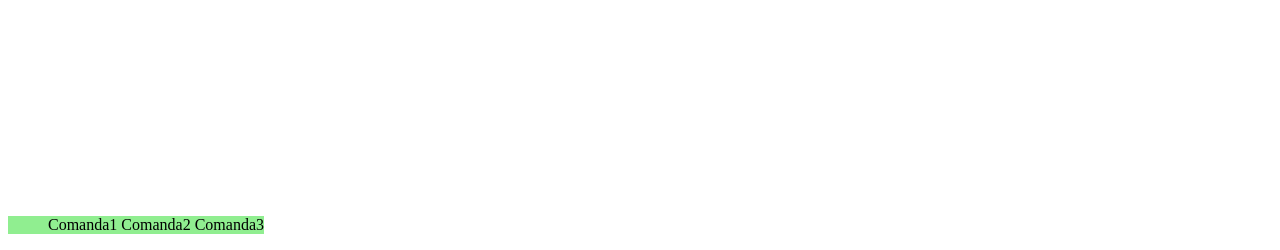
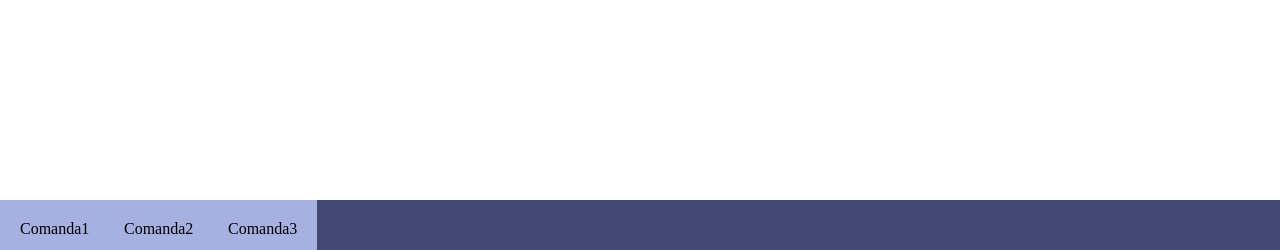
Before and after one commit to horatiu-udrea/WebLab, a PHP site: page / in a window 1280 px wide. Shown: the part 650-900 px from the top of the page. Run offline with PHP 8.4, Linux system fonts and the light colour scheme.

Commit message:
Lab 2 finished

```diff
--- a/lab2/index.html
+++ b/lab2/index.html
@@ -2,35 +2,37 @@
 <html lang="en">
 <head>
     <meta charset="UTF-8">
-    <title>Title</title>
+<!--    assignment number 15-->
+    <title>Navigation bar</title>
     <link rel="stylesheet" type="text/css" href="style.css"/>
 </head>
 <body>
-<ul class="sidebar">
-    <li class ="element">
+<div class="sidebar">
+    <div class="element">
+        <div class="submenu">
+            <div class="subitem">1 Subcomanda1</div>
+            <div class="subitem">1 Subcomanda2</div>
+            <div class="subitem">1 Subcomanda3</div>
+        </div>
         <span class="command">Comanda1</span>
-        <ul class="submenu">
-            <li>1 Subcomanda1</li>
-            <li>1 Subcomanda2</li>
-            <li>1 Subcomanda3</li>
-        </ul>
+    </div>
+    <div class="element">
+        <span class="command">Comanda2</span>
+        <div class="submenu">
+            <div class="subitem">2 Subcomanda1</div>
+            <div class="subitem">2 Subcomanda2</div>
+            <div class="subitem">2 Subcomanda3</div>
+        </div>
+    </div>
+    <div class="element">
+        <span class="command">Comanda3</span>
+        <div class="submenu">
+            <div class="subitem">3 Subcomanda1</div>
+            <div class="subitem">3 Subcomanda2</div>
+            <div class="subitem">3 Subcomanda3</div>
+        </div>
+    </div>
     </li>
-    <li class ="element">
-        <span class="command">Comanda2</span>
-        <ul class="submenu">
-            <li>2 Subcomanda1</li>
-            <li>2 Subcomanda2</li>
-            <li>2 Subcomanda3</li>
-        </ul>
-    </li>
-    <li class ="element">
-        <span class="command">Comanda3</span>
-        <ul class="submenu">
-            <li>3 Subcomanda1</li>
-            <li>3 Subcomanda2</li>
-            <li>3 Subcomanda3</li>
-        </ul>
-    </li>
-</ul>
+</div>
 </body>
 </html>
--- a/lab2/style.css
+++ b/lab2/style.css
@@ -1,27 +1,54 @@
 .sidebar {
-    position: absolute;
+    position: fixed;
     bottom: 0;
-    background-color: lightgreen;
+    left:0;
+    right:0;
+    background-color: #424874;
+    height: 50px;
 }
 
 .sidebar .element {
-    display: inline;
+    display: inline-block;
     position: relative;
+    height: 100%;
+    width: 100px;
 }
 
 .sidebar .command {
     display: inline-block;
-    position: relative;
+    background-color: #a6b1e1;
+    height: 100%;
+    text-align: center;
+    vertical-align: middle;
+    padding: 20px 20px;
 }
 
 .sidebar .submenu {
     display: none;
     position: absolute;
-    right: 0;
-    bottom: 20px;
+    left: 0;
+    bottom: 50px;
     z-index: 100;
+    text-align: center;
+    vertical-align: middle;
+    width: 120px;
+
 }
 
-.sidebar li:hover .submenu {
+.sidebar .submenu .subitem {
+    background-color: #a6b1e1;
+    display: block;
+    padding: 7px;
+}
+
+.sidebar .command:hover {
+    background-color: #dcd6f7;
+}
+
+.sidebar .element:hover .submenu {
     display: block;
 }
+
+.sidebar .submenu .subitem:hover {
+    background-color: #dcd6f7;
+}
```
